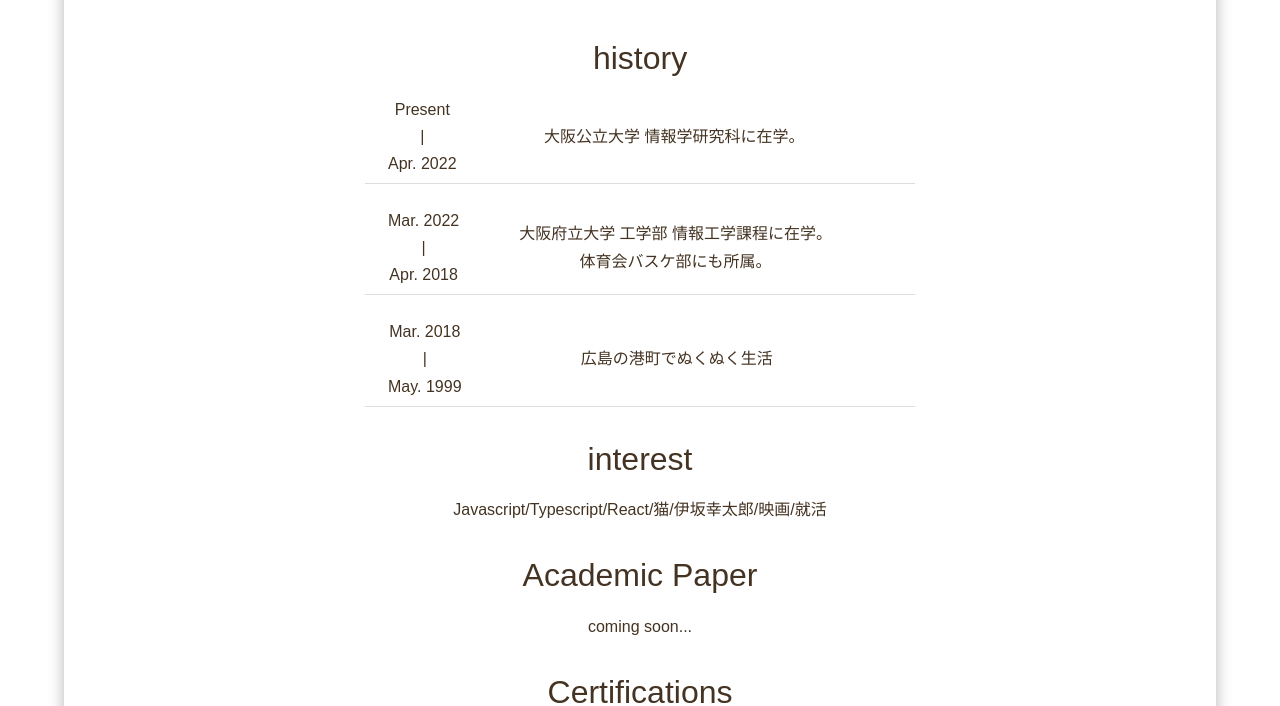
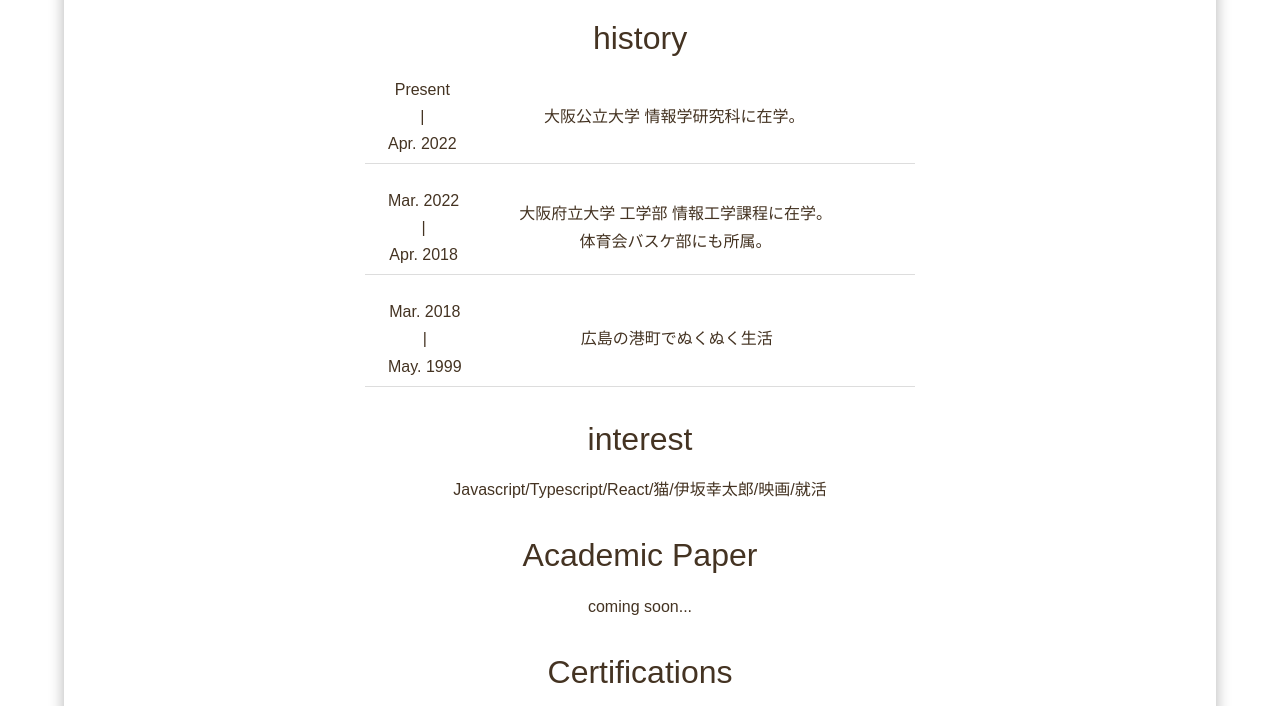
Before and after one commit to kimisuke0503/kimisukeweb, a plain HTML site: page index.html in a window 1280 px wide. Shown: the part 691-1397 px from the top of the page. Drawn offline with Linux system fonts and the light colour scheme; some packages are replaced by stand-ins of ours.

Commit message:
モバイル対応

```diff
--- a/css/style.css
+++ b/css/style.css
@@ -86,7 +86,7 @@ article {
 
     /* 自己紹介ページの位置 */
     position: absolute;
-    top: 40%;
+    top: 300px;
     left: 50%;
     -webkit-transform: translateX(-50%);
     z-index: 2;
```
